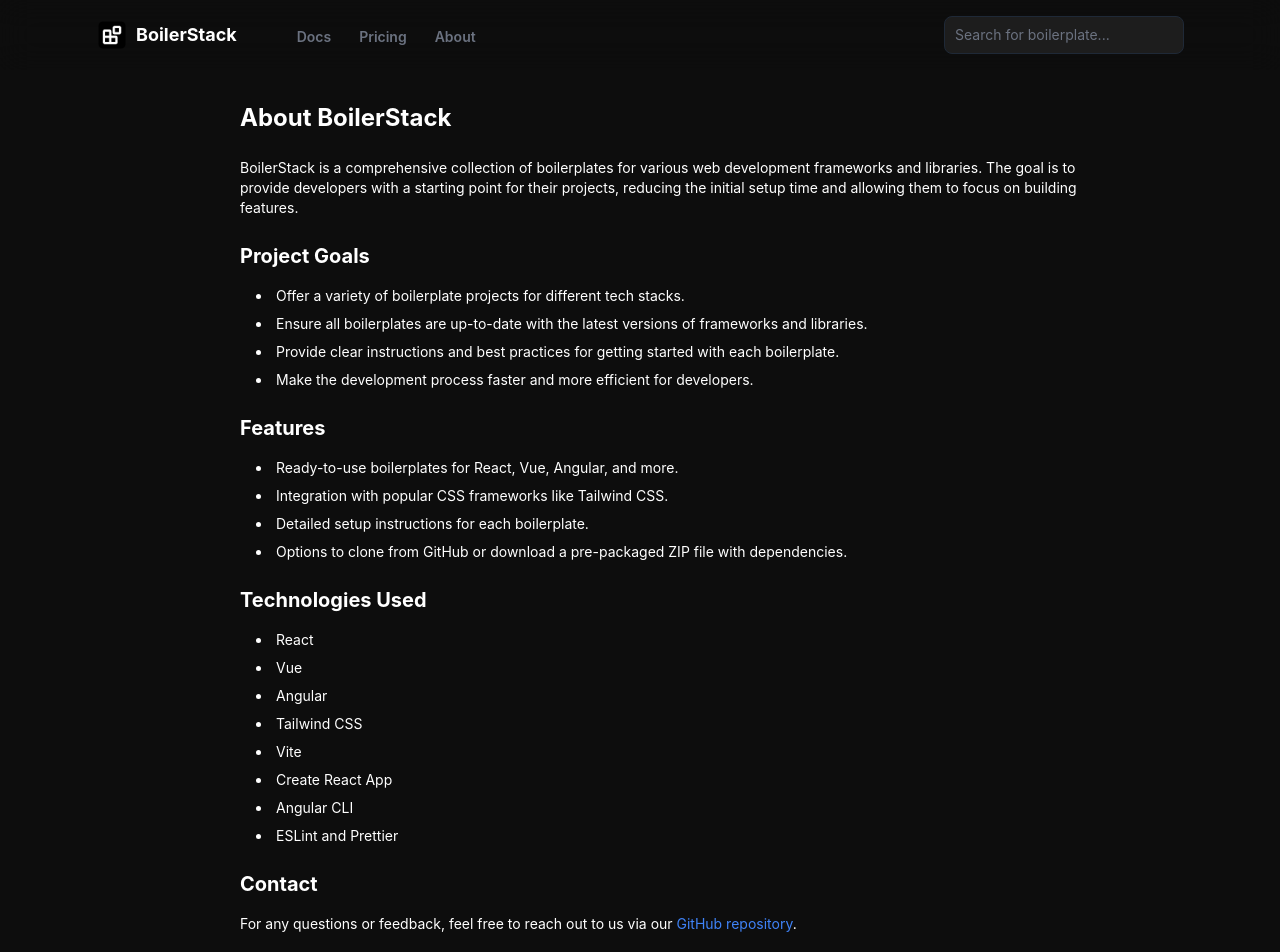
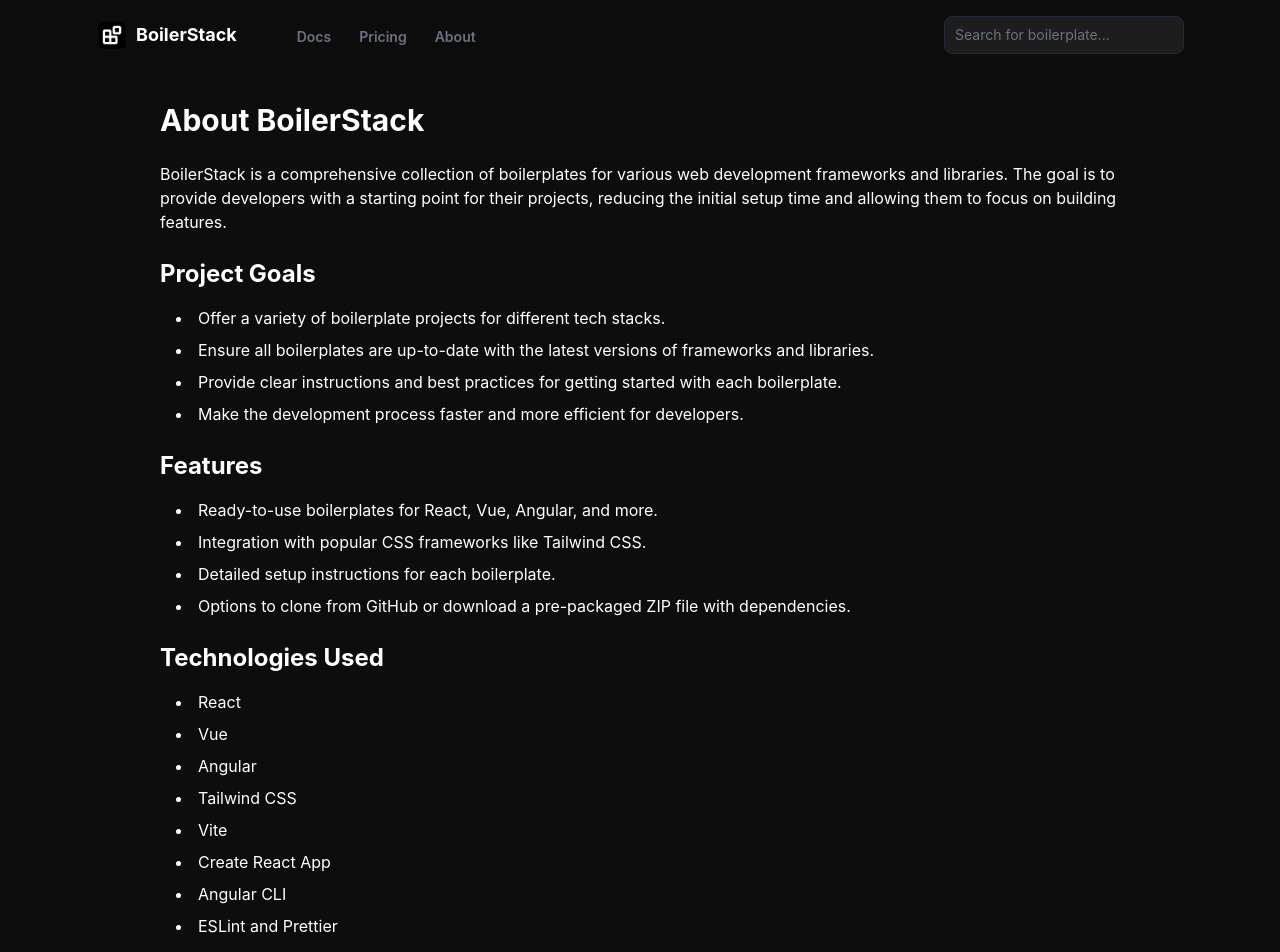
Before and after one commit to yashmandi/boilerstack, a React (Vite) app: page /about in a window 1280 px wide. Shown: the top 952 px of the page. Built offline with nearby package versions, Linux system fonts and the light colour scheme; a web font is replaced by a local one.

Commit message:
about page responsive

```diff
--- a/src/pages/About.jsx
+++ b/src/pages/About.jsx
@@ -4,18 +4,18 @@
 
 const About = () => {
   return (
-    <div className="min-h-screen bg-[#0d0d0d] text-white ">
+    <div className="min-h-screen bg-[#0d0d0d] text-white">
       <NavbarComponent />
-      <div className="p-8 mx-auto max-w-5xl pl-28">
-        <h1 className="text-2xl font-bold mb-6">About BoilerStack</h1>
-        <p className="mb-4 text-sm">
+      <div className="p-8 mx-auto max-w-5xl">
+        <h1 className="text-2xl sm:text-3xl font-bold mb-6">About BoilerStack</h1>
+        <p className="mb-4 text-sm sm:text-base">
           BoilerStack is a comprehensive collection of boilerplates for various
           web development frameworks and libraries. The goal is to provide
           developers with a starting point for their projects, reducing the
           initial setup time and allowing them to focus on building features.
         </p>
-        <h2 className="text-xl font-bold mt-6 mb-4">Project Goals</h2>
-        <ul className="list-disc list-inside ml-4 text-sm">
+        <h2 className="text-xl sm:text-2xl font-bold mt-6 mb-4">Project Goals</h2>
+        <ul className="list-disc list-inside ml-4 text-sm sm:text-base">
           <li className="mb-2">
             Offer a variety of boilerplate projects for different tech stacks.
           </li>
@@ -32,8 +32,8 @@
             developers.
           </li>
         </ul>
-        <h2 className="text-xl font-bold mt-6 mb-4">Features</h2>
-        <ul className="list-disc list-inside ml-4 text-sm">
+        <h2 className="text-xl sm:text-2xl font-bold mt-6 mb-4">Features</h2>
+        <ul className="list-disc list-inside ml-4 text-sm sm:text-base">
           <li className="mb-2">
             Ready-to-use boilerplates for React, Vue, Angular, and more.
           </li>
@@ -48,8 +48,8 @@
             with dependencies.
           </li>
         </ul>
-        <h2 className="text-xl font-bold mt-6 mb-4">Technologies Used</h2>
-        <ul className="list-disc list-inside ml-4 text-sm">
+        <h2 className="text-xl sm:text-2xl font-bold mt-6 mb-4">Technologies Used</h2>
+        <ul className="list-disc list-inside ml-4 text-sm sm:text-base">
           <li className="mb-2">React</li>
           <li className="mb-2">Vue</li>
           <li className="mb-2">Angular</li>
@@ -59,8 +59,8 @@
           <li className="mb-2">Angular CLI</li>
           <li className="mb-2">ESLint and Prettier</li>
         </ul>
-        <h2 className="text-xl font-bold mt-6 mb-4">Contact</h2>
-        <p className="mb-4 text-sm">
+        <h2 className="text-xl sm:text-2xl font-bold mt-6 mb-4">Contact</h2>
+        <p className="mb-4 text-sm sm:text-base">
           For any questions or feedback, feel free to reach out to us via our{" "}
           <a href="https://github.com/your-repo-link" className="text-blue-500">
             GitHub repository
```
